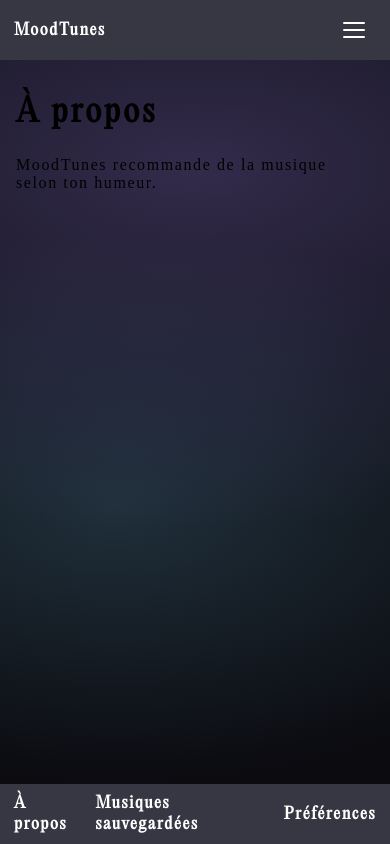
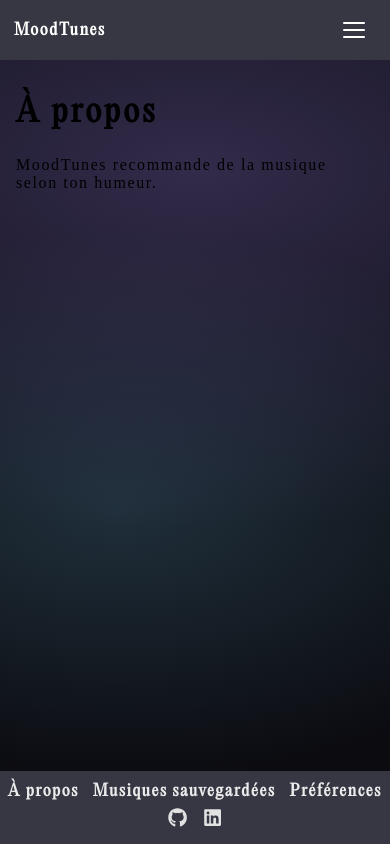
Before and after one commit to Projet-fin-d-etudes-MoodTunes/Projets-fin-d--tudes--MoodTunes, a React (Create React App) app in the folder MoodTunes/frontend/moodtunes/: page /about in a window 390 px wide. Built offline with nearby package versions, Linux system fonts and the light colour scheme.

Commit message:
Ameliorations
Footer amelioré et disposition mobile de la page recommendation

```diff
--- a/MoodTunes/frontend/moodtunes/package.json
+++ b/MoodTunes/frontend/moodtunes/package.json
@@ -9,6 +9,7 @@
     "@testing-library/user-event": "^13.5.0",
     "react": "^18.3.1",
     "react-dom": "^18.3.1",
+    "react-icons": "^5.5.0",
     "react-router-dom": "^6.30.3",
     "react-scripts": "5.0.1",
     "web-vitals": "^2.1.4"
--- a/MoodTunes/frontend/moodtunes/src/components/Footer.jsx
+++ b/MoodTunes/frontend/moodtunes/src/components/Footer.jsx
@@ -1,4 +1,5 @@
 import { useNavigate } from "react-router-dom";
+import { FaGithub, FaLinkedin } from "react-icons/fa";
 import "../pages/styles/AppShell.css";
 
 export default function Footer() {
@@ -11,6 +12,7 @@ export default function Footer() {
 
   return (
     <footer className="app-footer">
+      <div className="footer-left">
         <a href="/about" className="footer-link" onClick={(e) => go(e, "/about")}>
           À propos
         </a>
@@ -22,6 +24,27 @@ export default function Footer() {
         <a href="/preferences" className="footer-link" onClick={(e) => go(e, "/preferences")}>
           Préférences
         </a>
+      </div>
+
+      <div className="footer-right">
+        <a
+          href="https://github.com/perezerik"
+          target="_blank"
+          rel="noopener noreferrer"
+          className="footer-icon"
+        >
+          <FaGithub />
+        </a>
+
+        <a
+          href="https://www.linkedin.com/in/erik-perez-194605269/"
+          target="_blank"
+          rel="noopener noreferrer"
+          className="footer-icon"
+        >
+          <FaLinkedin />
+        </a>
+      </div>
     </footer>
   );
 }
--- a/MoodTunes/frontend/moodtunes/src/pages/styles/AppShell.css
+++ b/MoodTunes/frontend/moodtunes/src/pages/styles/AppShell.css
@@ -76,22 +76,52 @@
 .burger::after{ top: 7px; }
 
 /* FOOTER */
-.app-footer{
+.app-footer {
   height: 60px;
   background: var(--dark);
   display: flex;
+  justify-content: space-between;
   align-items: center;
-  gap: 14px;
-  padding: 0 14px;
+  padding: 0 16px;
   position: fixed;
-  left: 0; right: 0; bottom: 0;
+  left: 0;
+  right: 0;
+  bottom: 0;
   z-index: 1000;
 }
 
-.footer-link{
+.footer-left {
+  display: flex;
+  gap: 14px;
+}
+
+.footer-link {
   color: #fff;
   text-decoration: none;
   font-weight: 700;
+  opacity: 0.9;
+  transition: opacity 200ms ease;
+}
+
+.footer-link:hover {
+  opacity: 1;
+}
+
+.footer-right {
+  display: flex;
+  gap: 16px;
+}
+
+.footer-icon {
+  color: #fff;
+  font-size: 1.2rem;
+  opacity: 0.85;
+  transition: transform 200ms ease, opacity 200ms ease;
+}
+
+.footer-icon:hover {
+  opacity: 1;
+  transform: translateY(-2px);
 }
 
 /* =========================================
@@ -186,3 +216,13 @@
 
   cursor: pointer;
 }
+
+
+@media (max-width: 768px) {
+  .app-footer {
+    flex-direction: column;
+    height: auto;
+    padding: 10px 0;
+    gap: 6px;
+  }
+}
--- a/MoodTunes/frontend/moodtunes/src/pages/styles/Home.css
+++ b/MoodTunes/frontend/moodtunes/src/pages/styles/Home.css
@@ -250,4 +250,13 @@
     border-radius: 18px;
   }
 
+  .vote-btn {
+    min-width: 0;
+    width: 100%;
+  }
+
+  .vote-row {
+    flex-direction: column;
+  }
+
 }
```
Also changed, not shown: 2 other files (tests, documents, lock files or other folders). Lines whose indentation alone changed are shown as unchanged.
